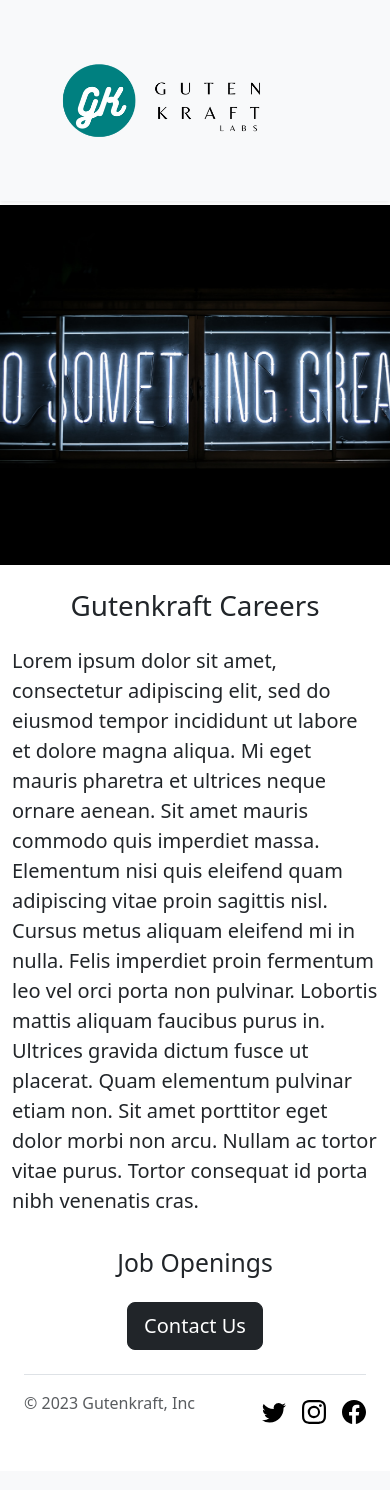
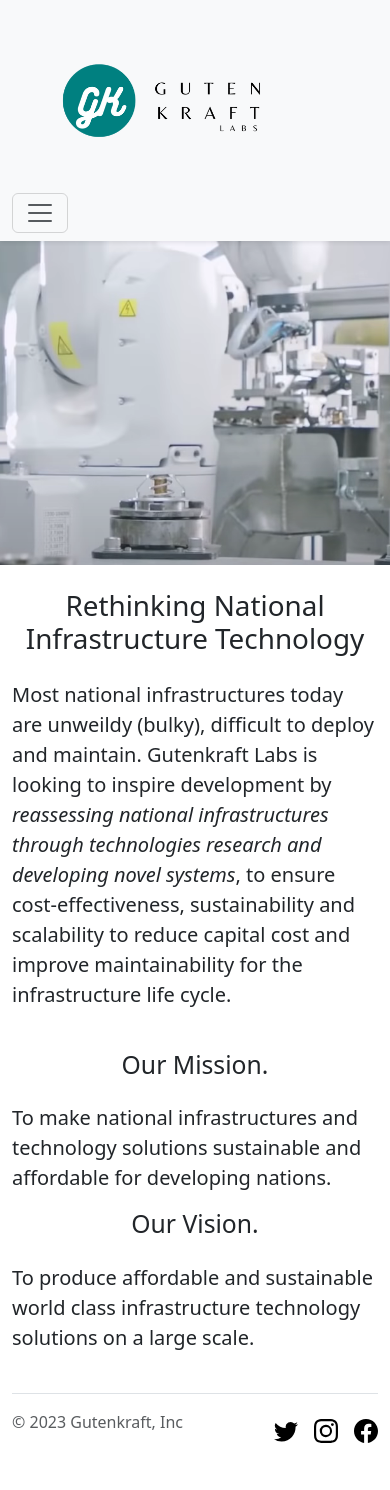
Before and after one commit to datafilik/gk-labs-website, a Flask app: template templates/home.html in a window 390 px wide. Before the commit the page ends 1424 px from the top, so only its background shows below. Run offline with Flask 2, Linux system fonts and the light colour scheme; the template is opened without the code that fills it, so the values that code supplies are empty; parts of the project's set-up code (start-up, migrations or seed data) failed here and were passed over.

Commit message:
Added  new index page

```diff
--- a/app.py
+++ b/app.py
@@ -8,15 +8,20 @@
 
 @gkLabsApp.route("/")
 def home():
-  return render_template('home.html', jobs=jobs)
+  return render_template('home.html')
 
 
-@gkLabsApp.route("/api/jobs")
+@gkLabsApp.route("/careers")
+def career():
+  return render_template('careers.html', jobs=jobs)
+
+
+@gkLabsApp.route("/api/careers/jobs")
 def list_jobs():
   return jsonify(jobs)
 
 
-@gkLabsApp.route("/job/<id>")
+@gkLabsApp.route("/careers/job/<id>")
 def show_job(id):
   job = load_job_from_db(id)
   if not job:
@@ -25,7 +30,7 @@
   return render_template('jobpage.html', job=job)
 
 
-@gkLabsApp.route("/api/job/<id>")
+@gkLabsApp.route("/api/careers/job/<id>")
 def get_job_data(id):
   job = load_job_from_db(id)
   if not job:
@@ -34,7 +39,7 @@
   return jsonify(job)
 
 
-@gkLabsApp.route("/job/<id>/apply", methods=['post'])
+@gkLabsApp.route("/careers/job/<id>/apply", methods=['post'])
 def apply_for_job(id):
   data = request.form  # request.args used for GET requests
   job = load_job_from_db(id)
--- a/templates/applicationsubmitted.html
+++ b/templates/applicationsubmitted.html
@@ -8,7 +8,7 @@
   <body>
 
     {% include 'header.html' %}
-    {% include 'banner.html' %}
+    {% include 'careersbanner.html' %}
 
     <div class="container">
       <h1 class="text-center mt-2 mb-4">Gutenkraft Careers</h1>
--- a/templates/header.html
+++ b/templates/header.html
@@ -1,8 +1,32 @@
-<nav class="navbar bg-body-tertiary shadow-sm fixed-top bg-white">
+<nav class="navbar navbar-expand-lg bg-body-tertiary shadow-sm fixed-top bg-white">
   <div class="container-fluid">
-    <a class="navbar-brand" href="/">
+
+    <a class="navbar-brand" href="#">
       <img src="/static/gk_labs_logo.png" alt="Logo"  class="d-inline-block img-fluid" style="width: 100%;height:175px;object-fit: cover;">
     </a>
+
+
+    <button class="navbar-toggler" type="button" data-bs-toggle="collapse" data-bs-target="#navbarNavAltMarkup" aria-controls="navbarNavAltMarkup" aria-expanded="false" aria-label="Toggle navigation">
+      <span class="navbar-toggler-icon"></span>
+    </button>
+
+    <div class="collapse navbar-collapse" id="navbarNavAltMarkup">
+      <ul class="navbar-nav me-auto mb-2 mb-lg-0">
+        <li class="nav-item">
+          <a class="nav-link text-uppercase" href="/projects">Projects</a>
+        </li>
+        <li class="nav-item">
+          <a class="nav-link text-uppercase" href="/resources">Resources</a>
+        </li>
+        <li class="nav-item">
+          <a class="nav-link text-uppercase" href="/careers">Careers</a>
+        </li>
+        <li class="nav-item">
+          <a class="nav-link text-uppercase" href="/about">About</a>
+        </li>
+      </ul>
+    </div>
+
   </div>
 </nav>
 <div style="height:205px;"></div>
--- a/templates/home.html
+++ b/templates/home.html
@@ -2,34 +2,40 @@
 <html>
   <head>
     {% include 'headcontent.html' %}
-    <title>Gutenkraft Careers</title>
+    <title>Gutenkraft - Rethink National Infrastructure Technology, Inspire Development.</title>
   </head>
   <body>
     {% include 'header.html' %}
-  {% include 'banner.html' %}
+    {% include 'homebanner.html' %}
+
     <div class="container">
-    <h1 class="text-center mt-2 mb-4">Gutenkraft Careers</h1>
+      <h1 class="text-center mt-2 mb-4">Rethinking National Infrastructure Technology</h1>
+
+      <div class="row" style="margin-bottom:16px;">
+        <p class="lead">
+          Most national infrastructures today are unweildy (bulky), difficult to deploy and maintain. Gutenkraft Labs is looking to inspire development by <em>reassessing national infrastructures through technologies research and developing novel systems</em>, to ensure cost-effectiveness, sustainability and scalability to reduce capital cost and improve maintainability for the infrastructure life cycle.
+        </p>
+      </div>
+
       <div class="row" style="margin-bottom:16px;">
         <div class="col-md-6">
+
+          <h2 class="text-center mt-2 mb-4">Our Mission.</h2>
           <p class="lead">
-          Lorem ipsum dolor sit amet, consectetur adipiscing elit, sed do eiusmod tempor incididunt ut labore et dolore magna aliqua. Mi eget mauris pharetra et ultrices neque ornare aenean. Sit amet mauris commodo quis imperdiet massa. Elementum nisi quis eleifend quam adipiscing vitae proin sagittis nisl. Cursus metus aliquam eleifend mi in nulla. Felis imperdiet proin fermentum leo vel orci porta non pulvinar. Lobortis mattis aliquam faucibus purus in. Ultrices gravida dictum fusce ut placerat. Quam elementum pulvinar etiam non. Sit amet porttitor eget dolor morbi non arcu. Nullam ac tortor vitae purus. Tortor consequat id porta nibh venenatis cras.
+            To make national infrastructures and technology solutions sustainable and affordable for developing nations.
+          </p>
+
+          <h2 class="text-center mt-2 mb-4">Our Vision.</h2>
+          <p class="lead">
+            To produce affordable and sustainable world class infrastructure technology solutions on a large scale.
           </p>
         </div>
+
         <div class="d-none d-md-block col-md-6">
-        <img class="img-fluid" src="/static/people.jpg" style="height:320px;border-radius:4px;">
+          <img class="img-fluid" src="/static/map_and_compass.jpg" style="height:320px;border-radius:4px;" alt="map and compass image by alexander andrew on unsplash">
         </div>
       </div>
-    <h2 class="text-center mt-2 mb-4">Job Openings</h2>
-    <div>
-      <!--{{jobs}} -->
-      {% for job in jobs %}
-        {% include 'jobitems.html' %}
-      {% endfor %}
-    </div>
-    <div class="text-center">
-      <!--<button class="btn btn-primary btn-lg">Contact Us</button> -->
-      <a class="btn btn-dark btn-lg" href="mailto:people@gutenkraft.com?subject=Inquiry%20on%20job%20openings&body=Name%3A%20%3CType%20in%20your%20full%20name%3E%0D%0AQuestion%3A%20%3CType%20in%20your%20question%20here%3E">Contact Us</a>
-    <div/>
+
     </div>
         {% include 'footer.html' %}
   </body>
--- /dev/null
+++ b/templates/homebanner.html
@@ -0,0 +1,9 @@
+<style>
+  #home-banner-pic {
+    width: 100%;
+    height: 360px;
+    object-fit: cover;
+    margin-bottom: 16px;
+  }
+</style>
+<img class="img-fluid" id ="home-banner-pic" src="/static/semicductor_assembly_line_pix_no4.png" alt="home page banner image" height="320">
--- a/templates/jobpage.html
+++ b/templates/jobpage.html
@@ -8,7 +8,7 @@
   <body>
 
     {% include 'header.html' %}
-    {% include 'banner.html' %}
+    {% include 'careersbanner.html' %}
 
     <div class="container">
       <h1 class="text-center mt-2 mb-4">Gutenkraft Careers</h1>
```
Also changed, not shown: templates/careers.html (added, +36 -0 lines), static/semicductor_assembly_line_pix_no4.png (added), templates/careersbanner.html (renamed from templates/banner.html), 1 other file. Lines whose indentation alone changed are shown as unchanged.
